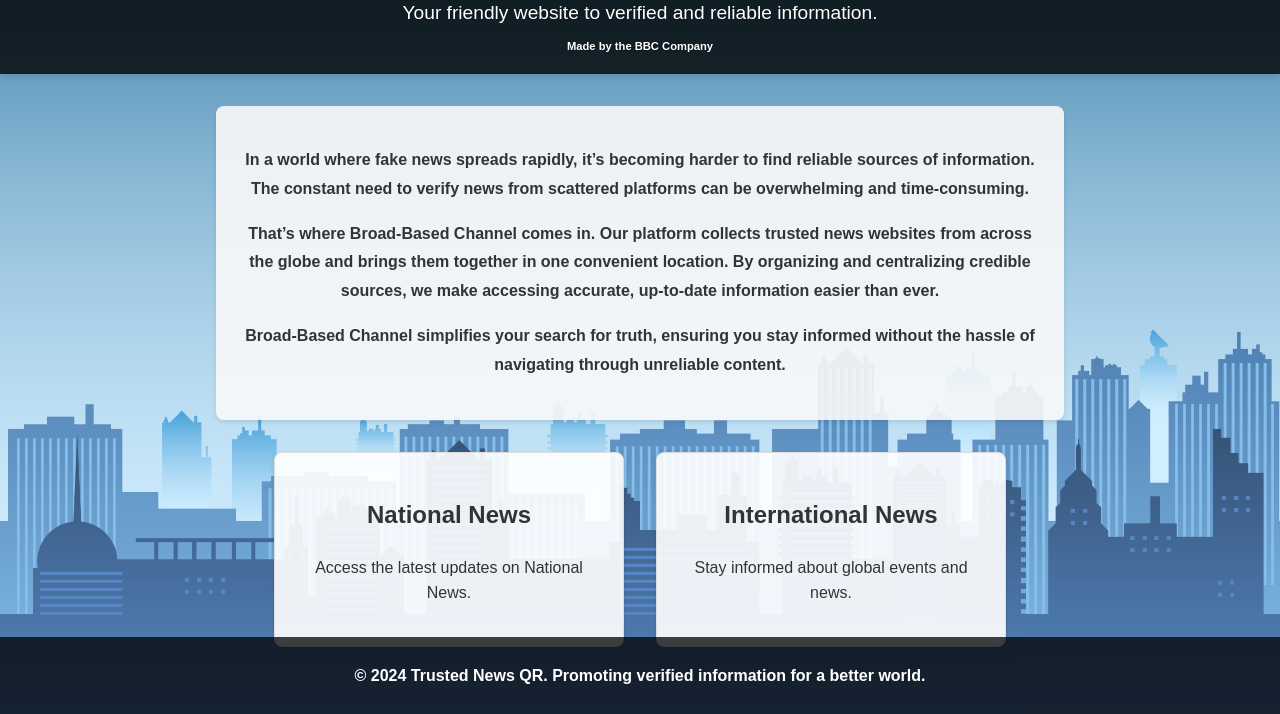
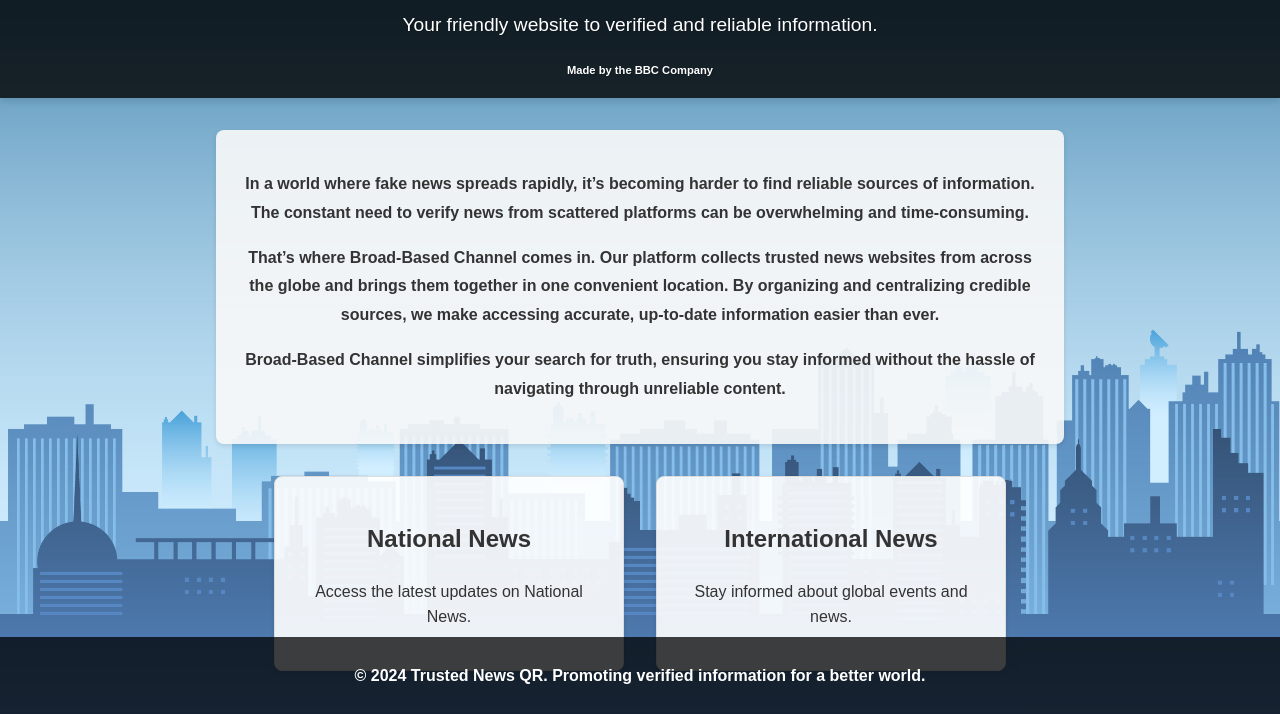
Before and after one commit to Azellyxz/BBC, a plain HTML site: page index.html in a window 1280 px wide. Shown: the part 86-800 px from the top of the page. Drawn offline with Linux system fonts and the light colour scheme.

Commit message:
styles.css

```diff
--- a/styles.css
+++ b/styles.css
@@ -31,7 +31,7 @@ header h1 {
 
 header p {
     font-size: 1.2em;
-    line-height: 0;
+    line-height: 1.25;
     text-shadow: 1px 1px 2px rgba(0, 0, 0, 0.3); /* Subtle text depth */
 }
 
```
